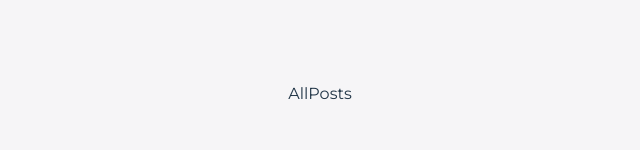
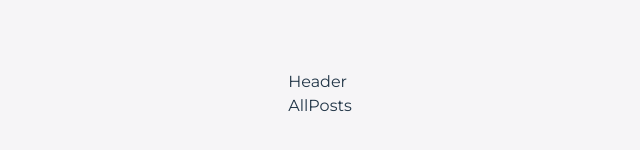
Before and after one commit to sudhirkumar-dev/QuickBlog, a React (Vite) app in the folder QuickBlog-FE/: page / in a window 1280 px wide. Shown: the part 306-456 px from the top of the page, without its empty margins (320-960 px from the left). Built offline with nearby package versions, Linux system fonts and the light colour scheme.

Commit message:
changed structure

```diff
--- a/QuickBlog-FE/src/App.jsx
+++ b/QuickBlog-FE/src/App.jsx
@@ -2,15 +2,18 @@
 
 import { Route, Routes } from "react-router";
 import LoginPage from "./components/LoginPage";
-import AllPosts from "./components/AllPosts";
+import AllPosts from "./Pages/AllPosts";
+import Layout from "./Layout";
 
 const App = () => {
   return (
     <>
       <main>
         <Routes>
-          <Route path="/login" element={<LoginPage />} />
-          <Route path="/" element={<AllPosts />} />
+          <Route path="/" element={<Layout/>}>
+            <Route index element={<AllPosts/>}/>
+            <Route path="/login" element={<LoginPage />}/>
+          </Route>
         </Routes>
       </main>
     </>
--- /dev/null
+++ b/QuickBlog-FE/src/Header.jsx
@@ -0,0 +1,9 @@
+// import React from 'react'
+
+const Header = () => {
+  return (
+    <div>Header</div>
+  )
+}
+
+export default Header
--- /dev/null
+++ b/QuickBlog-FE/src/Layout.jsx
@@ -0,0 +1,15 @@
+// import React from 'react'
+
+import Header from "./Header"
+import {Outlet} from 'react-router-dom'
+
+const Layout = () => {
+  return (
+    <main>
+        <Header/>
+        <Outlet />
+    </main>
+  )
+}
+
+export default Layout
```
Also changed, not shown: QuickBlog-FE/src/components/Post.jsx (added, +9 -0 lines), QuickBlog-FE/src/Pages/AllPosts.jsx (renamed from QuickBlog-FE/src/components/AllPosts.jsx), 1 other file (tests, documents, lock files or other folders).
